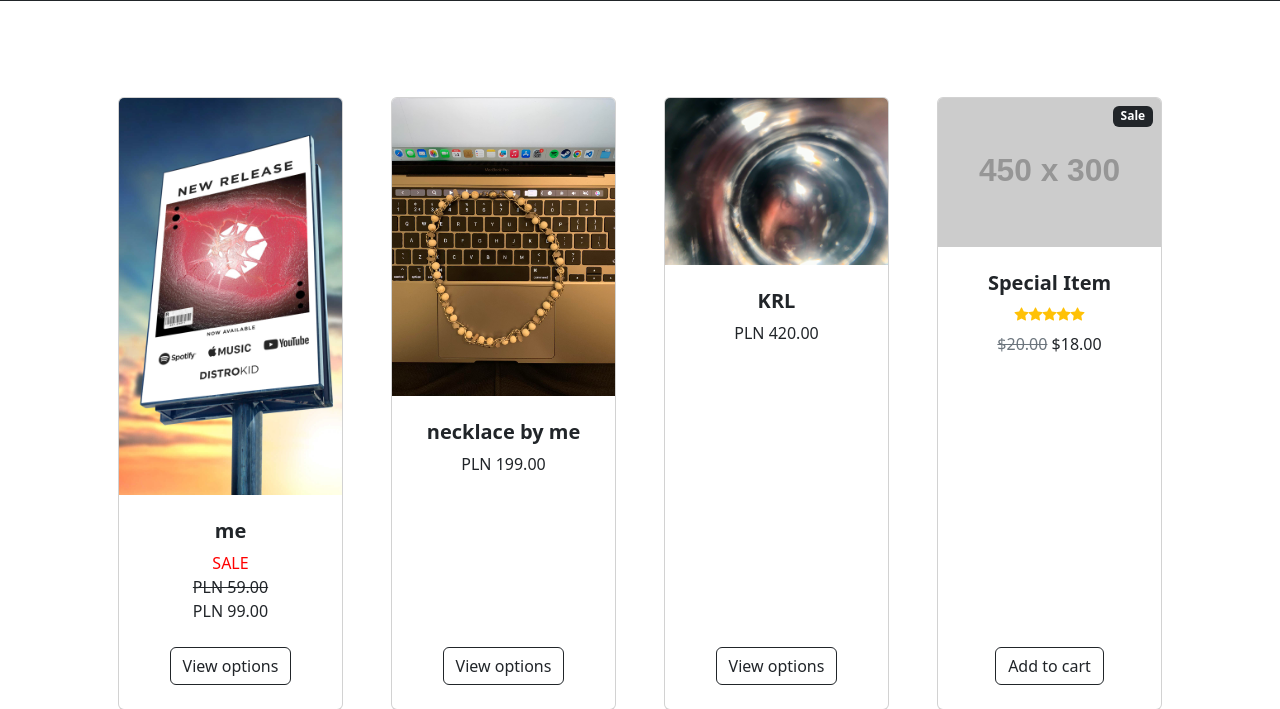
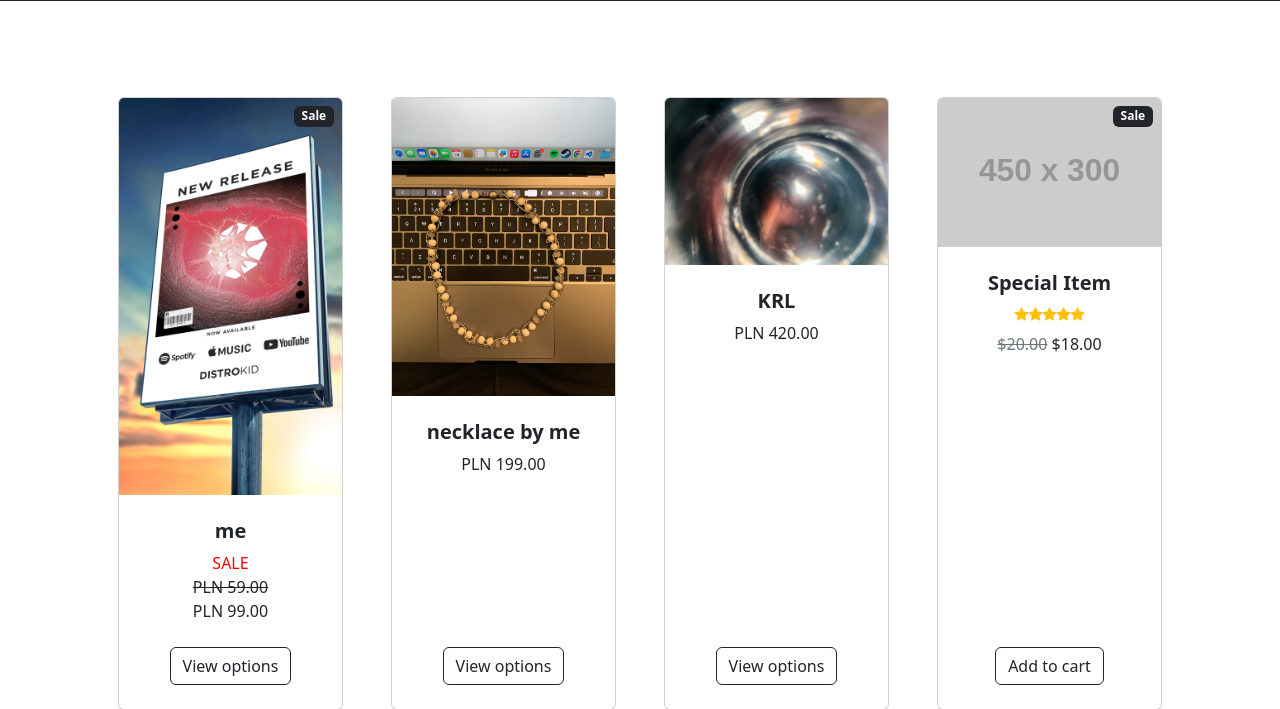
Before and after one commit to MichalWilk45/Theia, a Django app: page / in a window 1280 px wide. Shown: the part 352-1061 px from the top of the page. Run offline with Django 4.2, Linux system fonts and the light colour scheme; data comes from the database, SQL or seed files in the repository; grey boxes labelled with a size stand in for pictures from a placeholder-image service; some libraries are stand-ins or nearby versions.

Commit message:
Sale_display

```diff
--- a/store/templates/home.html
+++ b/store/templates/home.html
@@ -65,6 +65,10 @@
                     {% for product in products %}
                     <div class="col mb-5">
                         <div class="card h-100">
+                            {% if product.on_sale %}
+                            <!-- Sale badge-->
+                            <div class="badge bg-dark text-white position-absolute" style="top: 0.5rem; right: 0.5rem">Sale</div>
+                            {% endif %}
                             <!-- Product image-->
                             <img class="card-img-top" src="{{product.image.url }}" alt="..." />
                             <!-- Product details-->
```
